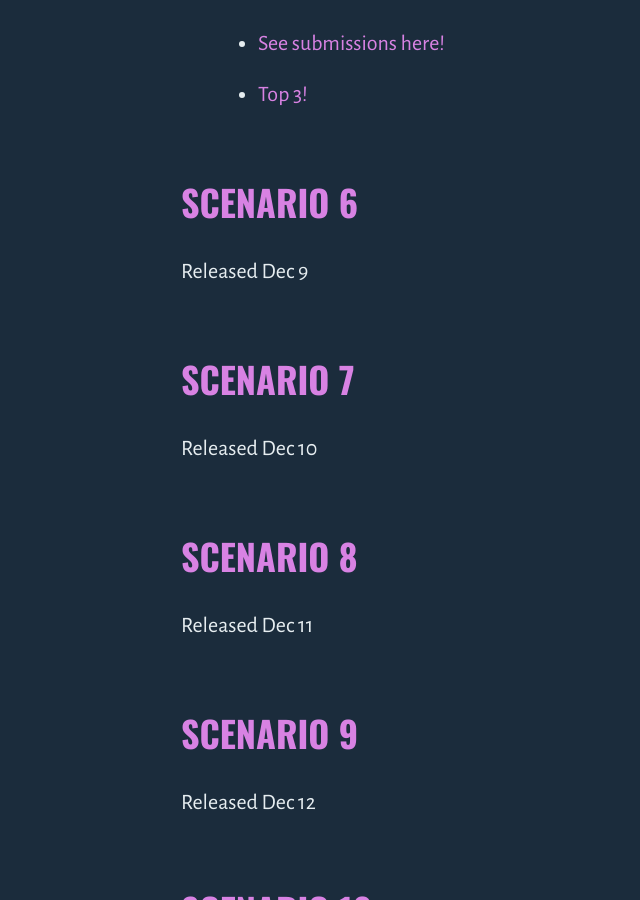
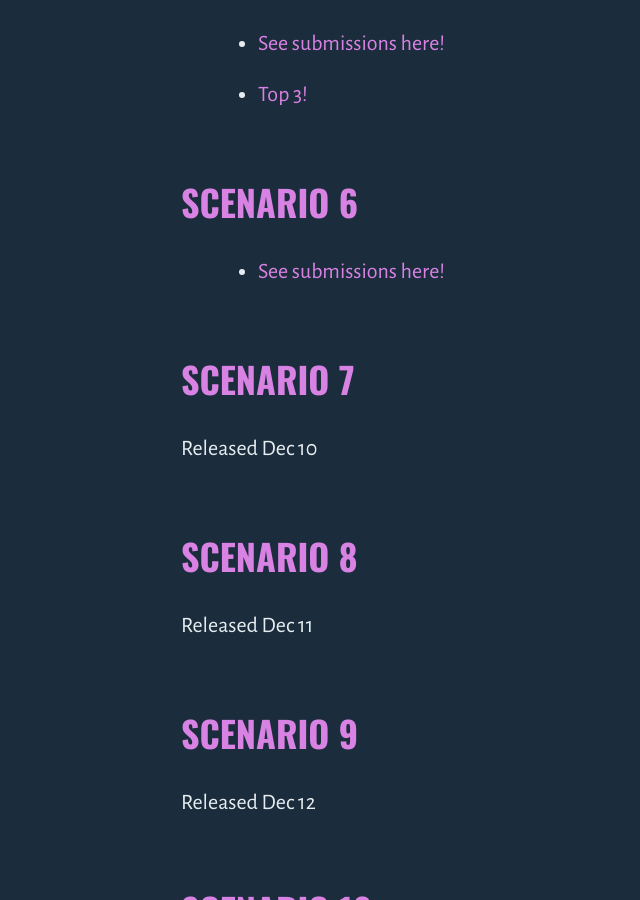
Before and after one commit to outragedpinkracoon/outragedpinkracoon.github.io, a Jekyll site: the page built from _posts/2024-12-2-advent-of-bad-management.md, in a window 1280 px wide and 900 px high, scrolled down 2549 px. Shown: the whole window, without its empty margins (0-640 px from the left). Built offline with Jekyll 4.4.1, drawn with Linux system fonts in a browser that asks for light colours; comment, search, counter and statistics services are not loaded.

Commit message:
adds day 6

```diff
--- a/_posts/2024-12-2-advent-of-bad-management.md
+++ b/_posts/2024-12-2-advent-of-bad-management.md
@@ -48,7 +48,7 @@ In a very scientific manner I'll pick my favourite response every day based on w
 * [Top 3!](https://www.linkedin.com/feed/update/urn:li:activity:7270897946445975552/)
 
 ## Scenario 6
-Released Dec 9
+* [See submissions here!](https://www.linkedin.com/feed/update/urn:li:activity:7271813667967406080/)
 
 ## Scenario 7
 Released Dec 10
```
